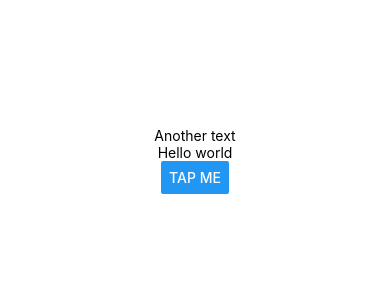
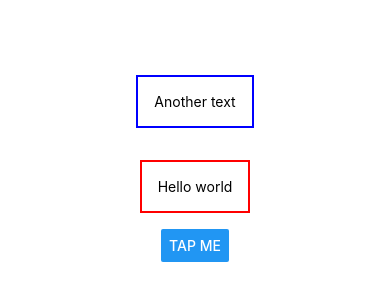
Before and after one commit to jennikate/react-native-training, a React Native app: screen / in a window 390 px wide. Shown: the part 262-562 px from the top of the page. Built offline with nearby package versions, Linux system fonts and the light colour scheme.

Commit message:
Show both types of styling options

```diff
--- a/App.js
+++ b/App.js
@@ -1,13 +1,20 @@
 import { Button, StyleSheet, Text, View } from 'react-native';
+
+/*
+ * Style props are supported on View and Text : they can be inline or stylesheet objects (sso's are the better option for same reason as we do with CSS stylesheet)
+ * margin takes a number that's converted to the device pixel sizing
+ * border does not have a shorthand like in css, you need to specify each item
+ * borderColour takes a string, which can be a hex value or a word like 'red'
+ */
 
 export default function App() {
   console.log('logs');
   return (
     <View style={styles.container}>
       <View>
-        <Text>Another text</Text>
+        <Text style={styles.dummyText}>Another text</Text>
       </View>
-      <Text>Hello world</Text>
+      <Text style={{margin: 16, borderWidth: 2, borderColor: 'red', padding: 16}}>Hello world</Text>
       <Button title="Tap me" />
     </View>
   );
@@ -20,4 +27,10 @@ const styles = StyleSheet.create({
     alignItems: 'center',
     justifyContent: 'center',
   },
+  dummyText: {
+    margin: 16,
+    borderWidth: 2,
+    borderColor: 'blue',
+    padding: 16
+  }
 });
```
